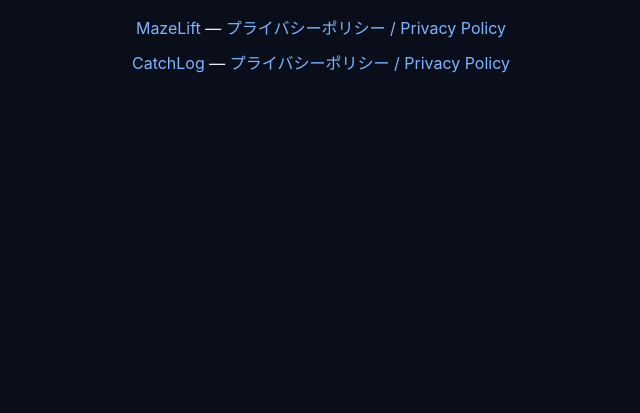
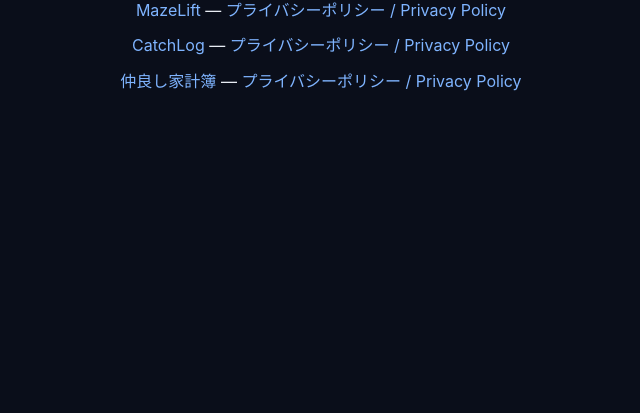
Before and after one commit to plexel-lab/plexel-lab.github.io, a plain HTML site: page index.html in a window 1280 px wide. Shown: the part 387-800 px from the top of the page, without its empty margins (319-959 px from the left). Drawn offline with Linux system fonts and the light colour scheme.

Commit message:
仲良し家計簿を一覧に追加

```diff
--- a/index.html
+++ b/index.html
@@ -19,6 +19,7 @@
     <ul>
       <li><a href="/mazelift/">MazeLift</a> — <a href="/mazelift-privacy/">プライバシーポリシー / Privacy Policy</a></li>
       <li><a href="/catchlog/">CatchLog</a> — <a href="/catchlog-privacy/">プライバシーポリシー / Privacy Policy</a></li>
+      <li><a href="/nakayoshi-kakeibo/">仲良し家計簿</a> — <a href="/nakayoshi-kakeibo-privacy/">プライバシーポリシー / Privacy Policy</a></li>
     </ul>
   </main>
 </body>
```
